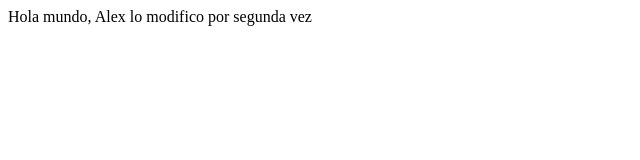
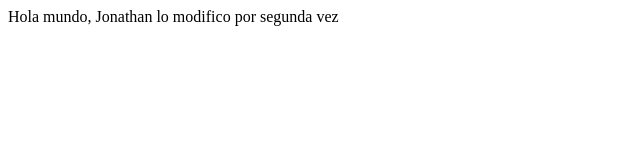
Before and after one commit to CamillosMFC/PruebaFinal, a website: page AplicacionHTML1/public_html/index.html in a window 1280 px wide. Shown: the full height of the page, 0-640 px from the left. Drawn offline with Linux system fonts and the light colour scheme.

Commit message:
Alex lo cambio de nuevo

```diff
--- a/AplicacionHTML1/public_html/index.html
+++ b/AplicacionHTML1/public_html/index.html
@@ -6,11 +6,11 @@
 -->
 <html>
     <head>
-        <title>Aplicacion 3</title>
+        <title>Aplicacion 4 con errores</title>
         <meta charset="UTF-8">
         <meta name="viewport" content="width=device-width, initial-scale=1.0">
     </head>
     <body>
-        <div>Hola mundo, Alex  lo modifico por segunda vez</div>
+        <div>Hola mundo, Jonathan lo modifico por segunda vez</div>
     </body>
 </html>
```
